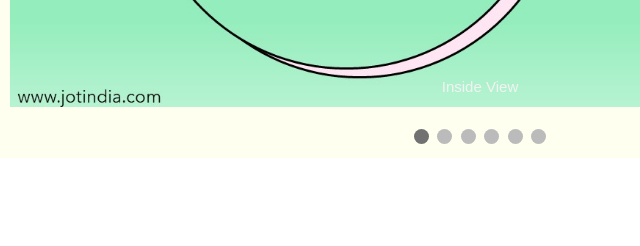
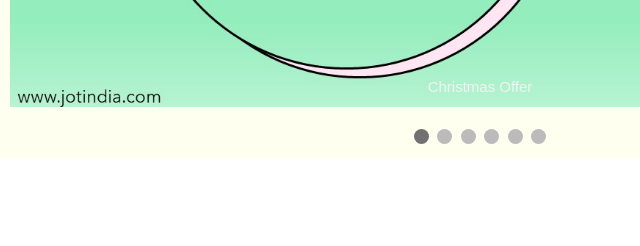
Before and after one commit to singhamandeep31/jotindia.com, a plain HTML site: page index.html in a window 1280 px wide. Shown: the part 480-726 px from the top of the page, 0-640 px from the left. Drawn offline with Linux system fonts and the light colour scheme.

Commit message:
Added Christmas banner

```diff
--- a/index.html
+++ b/index.html
@@ -249,7 +249,7 @@
                     <div class="mySlides fade">
                         <div class="numbertext">1 / 3</div>
                         <img src="Images/Christmas.jpg" style="width:100%">
-                        <div class="text">Inside View</div>
+                        <div class="text">Christmas Offer</div>
                     </div>
 
                     <div class="mySlides fade">
```
